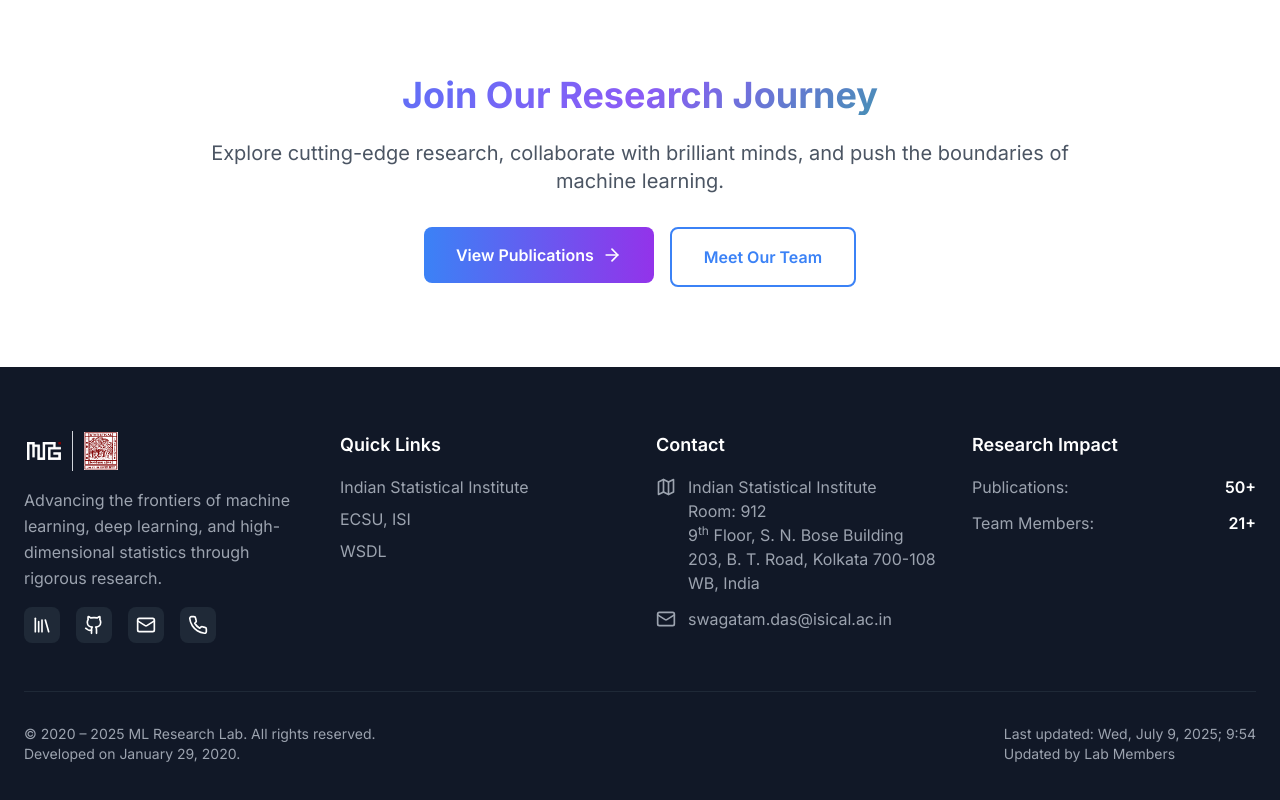
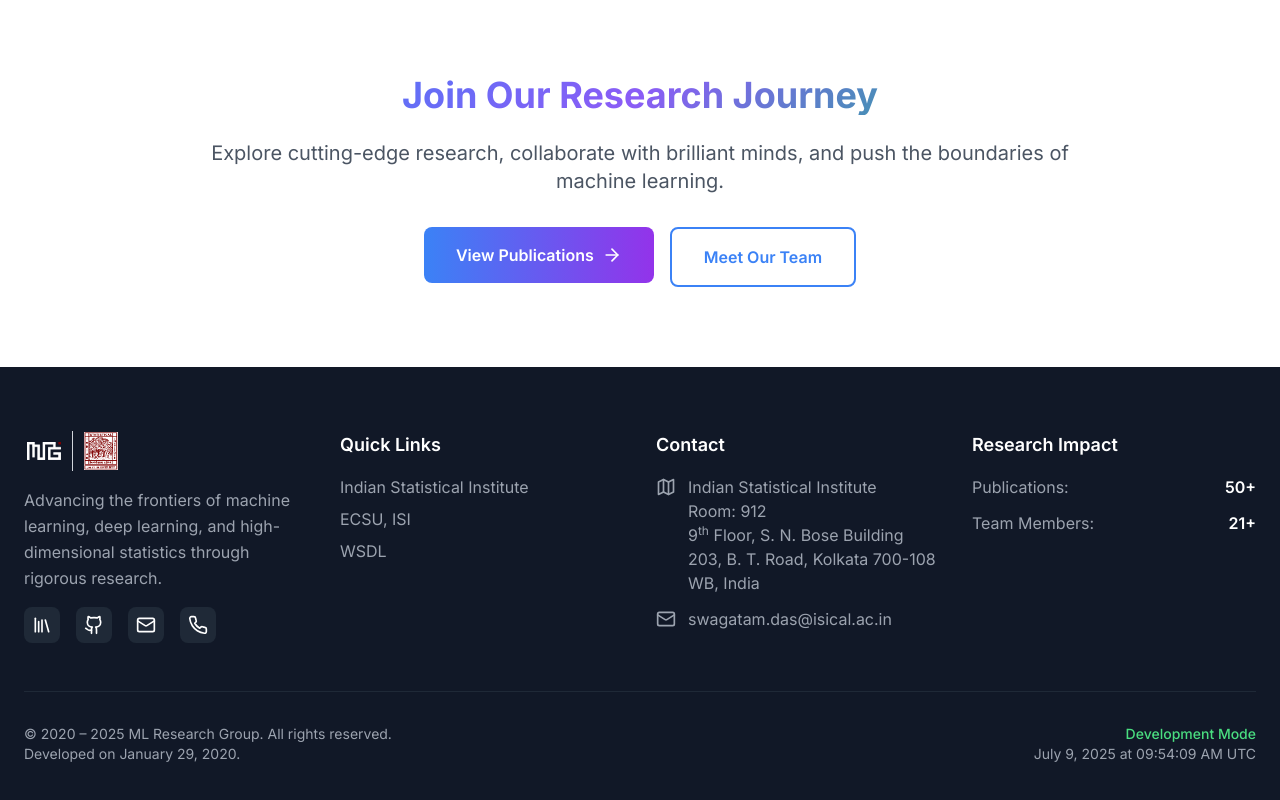
Before and after one commit to mlrgisi/mlrgisi.github.io, a Next.js app: page / in a window 1280 px wide. Shown: the part 3359-4159 px from the top of the page. Built offline with nearby package versions, Linux system fonts and the light colour scheme.

Commit message:
Footer Corretion

```diff
--- a/app/team/page.tsx
+++ b/app/team/page.tsx
@@ -43,6 +43,7 @@ interface TeamMember {
   name: string;
   role: 'professor' | 'jrf' | 'srf' | 'alumni' | 'adjunct';
   title: string;
+  remark?: string;
   image?: any;
   researchAreas: string[];
   joiningDate: string;
@@ -75,6 +76,7 @@ const teamMembers: TeamMember[] = [
     name: 'Anish Chakrabarty',
     role: 'srf',
     title: 'SMU, PhD-Stat',
+    remark: "Thesis Submitted",
     image: Anish,
     researchAreas: ['Deep Learning', 'High-dimensional Statistics'],
     joiningDate: '2019-01-15',
@@ -88,6 +90,7 @@ const teamMembers: TeamMember[] = [
     name: 'Faizanuddin Ansari',
     role: 'srf',
     title: 'ECSU, PhD-CS',
+    remark: "Thesis Submitted",
     image: Faizan,
     researchAreas: ['Long Tailed Imbalance', 'Meta Learning', 'AI for Health', 'Fairness', 'LLM'],
     joiningDate: '2019-09-01',
@@ -104,6 +107,7 @@ const teamMembers: TeamMember[] = [
     name: 'Kushal Bose',
     role: 'srf',
     title: 'ECSU, PhD-CS',
+    remark: "Thesis Submitted",
     image: Kushal,
     researchAreas: ['Geometric Deep Learning','Non-Euclidean Spaces'],
     joiningDate: '2019-01-10',
@@ -474,6 +478,14 @@ export default function TeamPage() {
           {member.title}
         </p>
 
+        {member.remark && (
+          <div className="mb-4">
+            <span className="inline-flex items-center px-3 py-1 rounded-full text-sm font-medium bg-gradient-to-r from-yellow-100 to-orange-100 text-yellow-800 dark:from-yellow-900/30 dark:to-orange-900/30 dark:text-yellow-300 border border-yellow-200 dark:border-yellow-700/50">
+              ✨ {member.remark}
+            </span>
+          </div>
+        )}
+
         {member.bio && (
         <p className="text-gray-600 dark:text-gray-400 mb-6 leading-relaxed">
           {member.bio}
--- a/components/Footer.tsx
+++ b/components/Footer.tsx
@@ -1,11 +1,28 @@
 'use client';
 
+import { useState, useEffect } from 'react';
 import { motion } from 'framer-motion';
 import { Github, Twitter, Linkedin, Mail, MapPin, Map, Phone, ExternalLink, LibraryIcon } from 'lucide-react';
 import ISI from '../public/ISI.png';
 import MLRG from '../public/MLRG.png';
+import { getBuildInfo, formatBuildTime } from '@/lib/build-info';
 
 export function Footer() {
+  const [buildInfo, setBuildInfo] = useState<{ buildTime: string; isDevelopment: boolean } | null>(null);
+
+  useEffect(() => {
+    setBuildInfo(getBuildInfo());
+
+    // In development mode, update the time every second
+    if (process.env.NODE_ENV === 'development') {
+      const interval = setInterval(() => {
+        setBuildInfo(getBuildInfo());
+      }, 1000);
+
+      return () => clearInterval(interval);
+    }
+  }, []);
+
   const socialLinks = [
     { icon: LibraryIcon, href: 'https://scholar.google.co.in/citations?hl=en&user=L8XYpAwAAAAJ&view_op=list_works&sortby=pubdate', label: 'Google Scholar'},
     { icon: Github, href: 'https://github.com/mlrgisi', label: 'GitHub' },
@@ -164,14 +181,33 @@ export function Footer() {
         <div className="border-t border-gray-800 pt-8">
           <div className="flex flex-col md:flex-row justify-between items-center space-y-4 md:space-y-0">
             <div className="text-gray-400 text-sm">
-              © 2020 – {new Date().getFullYear()} ML Research Lab. All rights reserved.<br/>
+              © 2020 – {new Date().getFullYear()} ML Research Group. All rights reserved.<br/>
               {/* Developed by, Sankha Subhra Mullick, on January 29, 2020. */}
               Developed on January 29, 2020.
             </div>
-            <div className="text-gray-400 text-sm">
+            {/* <div className="text-gray-400 text-sm">
               Last updated: {days[date.getDay()]}, {months[date.getMonth()]} {date.getDate()}, {date.getFullYear()}; {date.getHours()}:{date.getMinutes()} <br/>
               Updated by Lab Members
+            </div> */}
+            {/***************** New Attachment ***********************/}
+	    <div className="text-gray-400 text-sm text-center md:text-right">
+              {buildInfo ? (
+                buildInfo.isDevelopment ? (
+                  <div>
+                    <div className="text-green-400 font-medium">Development Mode</div>
+                    <div>{formatBuildTime(buildInfo.buildTime)}</div>
+                  </div>
+                ) : (
+                  <div>
+                    <div>Last built:</div>
+                    <div>{formatBuildTime(buildInfo.buildTime)}</div>
+                  </div>
+                )
+              ) : (
+                'Loading...'
+              )}
             </div>
+            {/***************** New Attachment ***********************/}
           </div>
         </div>
       </div>
--- /dev/null
+++ b/lib/build-info.ts
@@ -0,0 +1,36 @@
+// Build information utility
+export interface BuildInfo {
+  buildTime: string;
+  isDevelopment: boolean;
+}
+
+export function getBuildInfo(): BuildInfo {
+  const isDevelopment = process.env.NODE_ENV === 'development';
+
+  if (isDevelopment) {
+    // In development, always return current time
+    return {
+      buildTime: new Date().toISOString(),
+      isDevelopment: true
+    };
+  } else {
+    // In production, return the build time that was set during build
+    return {
+      buildTime: process.env.NEXT_PUBLIC_BUILD_TIME || new Date().toISOString(),
+      isDevelopment: false
+    };
+  }
+}
+
+export function formatBuildTime(buildTime: string): string {
+  const date = new Date(buildTime);
+  return date.toLocaleString('en-US', {
+    year: 'numeric',
+    month: 'long',
+    day: 'numeric',
+    hour: '2-digit',
+    minute: '2-digit',
+    second: '2-digit',
+    timeZoneName: 'short'
+  });
+}
--- a/next.config.js
+++ b/next.config.js
@@ -6,6 +6,9 @@ const nextConfig = {
   eslint: {
         ignoreDuringBuilds: true,
   },
+  env: {
+    NEXT_PUBLIC_BUILD_TIME: new Date().toISOString(),
+  },
 };
 
 module.exports = nextConfig;
```
